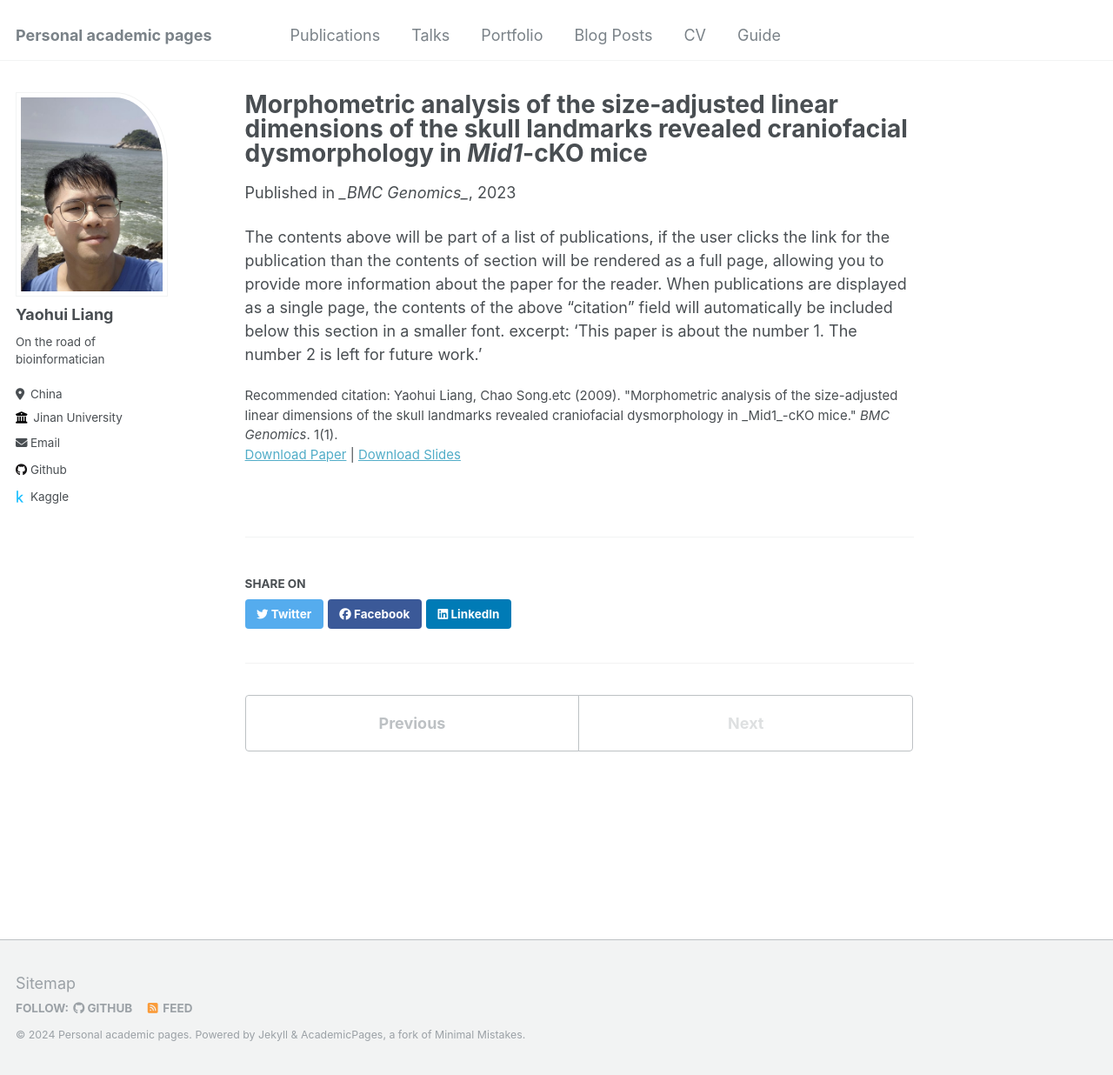
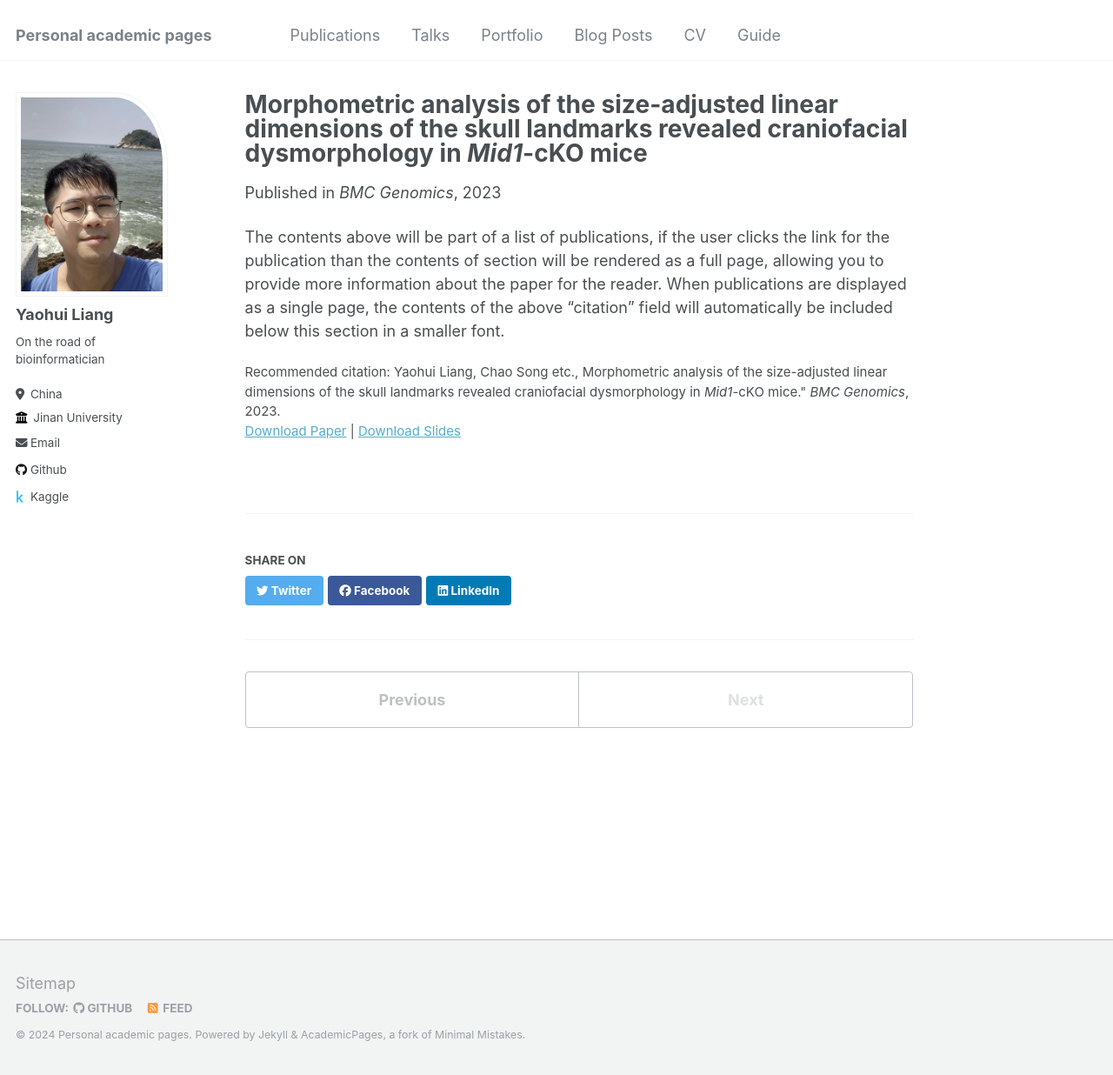
Before and after one commit to Stupid1Fish/Academic-Pages, a Jekyll site: the page built from _publications/2023-02-09-paper-title-number-1.md, in a window 1280 px wide and 1236 px high. Shown: the whole window at 87% size. Built offline with Jekyll 4.4.1, drawn with Linux system fonts in a browser that asks for light colours.

Commit message:
Update 2023-02-09-paper-title-number-1.md

```diff
--- a/_publications/2023-02-09-paper-title-number-1.md
+++ b/_publications/2023-02-09-paper-title-number-1.md
@@ -1,13 +1,12 @@
 ---
-title: "Morphometric analysis of the size-adjusted linear dimensions of the skull landmarks revealed craniofacial dysmorphology in _Mid1_-cKO mice"
+title: "Morphometric analysis of the size-adjusted linear dimensions of the skull landmarks revealed craniofacial dysmorphology in <i>Mid1</i>-cKO mice"
 collection: publications
 permalink: /publication/2023-02-09-paper-title-number-1
 date: 2023-02-09
-venue: '_BMC Genomics_'
+venue: '<i>BMC Genomics</i>'
 slidesurl: 'http://academicpages.github.io/files/slides1.pdf'
 paperurl: 'http://academicpages.github.io/files/paper1.pdf'
-citation: 'Yaohui Liang, Chao Song.etc (2009). &quot;Morphometric analysis of the size-adjusted linear dimensions of the skull landmarks revealed craniofacial dysmorphology in _Mid1_-cKO mice.&quot; <i>BMC Genomics</i>. 1(1).'
+citation: 'Yaohui Liang, Chao Song etc., Morphometric analysis of the size-adjusted linear dimensions of the skull landmarks revealed craniofacial dysmorphology in <i>Mid1</i>-cKO mice.&quot; <i>BMC Genomics</i>, 2023.'
 ---
 
 The contents above will be part of a list of publications, if the user clicks the link for the publication than the contents of section will be rendered as a full page, allowing you to provide more information about the paper for the reader. When publications are displayed as a single page, the contents of the above "citation" field will automatically be included below this section in a smaller font.
-excerpt: 'This paper is about the number 1. The number 2 is left for future work.'
```
